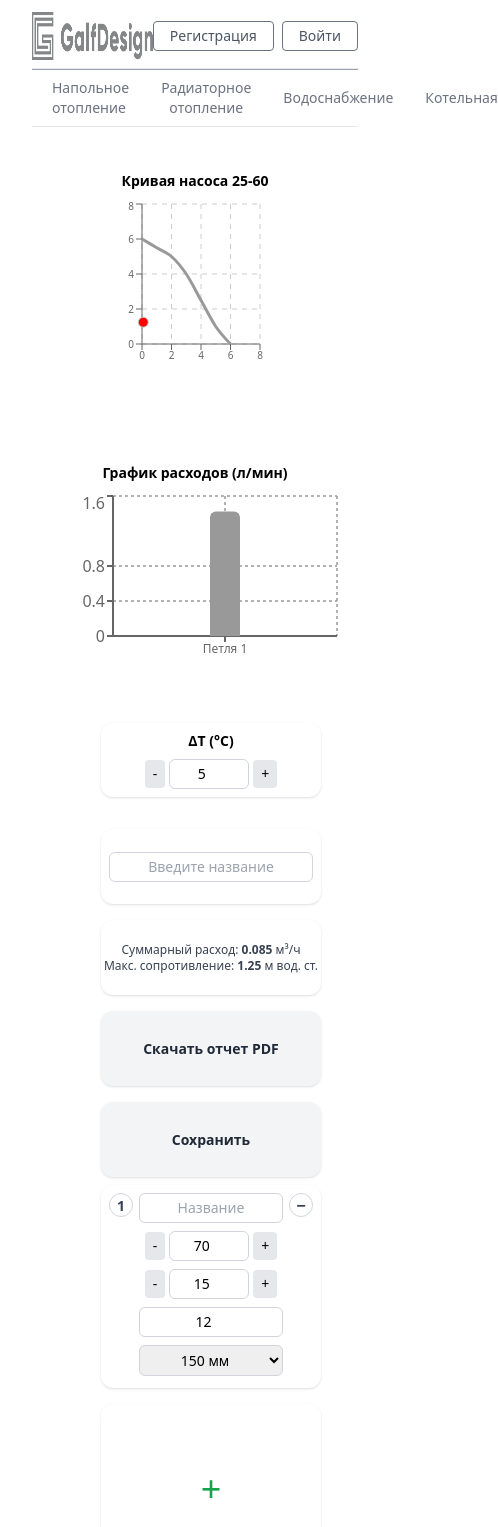
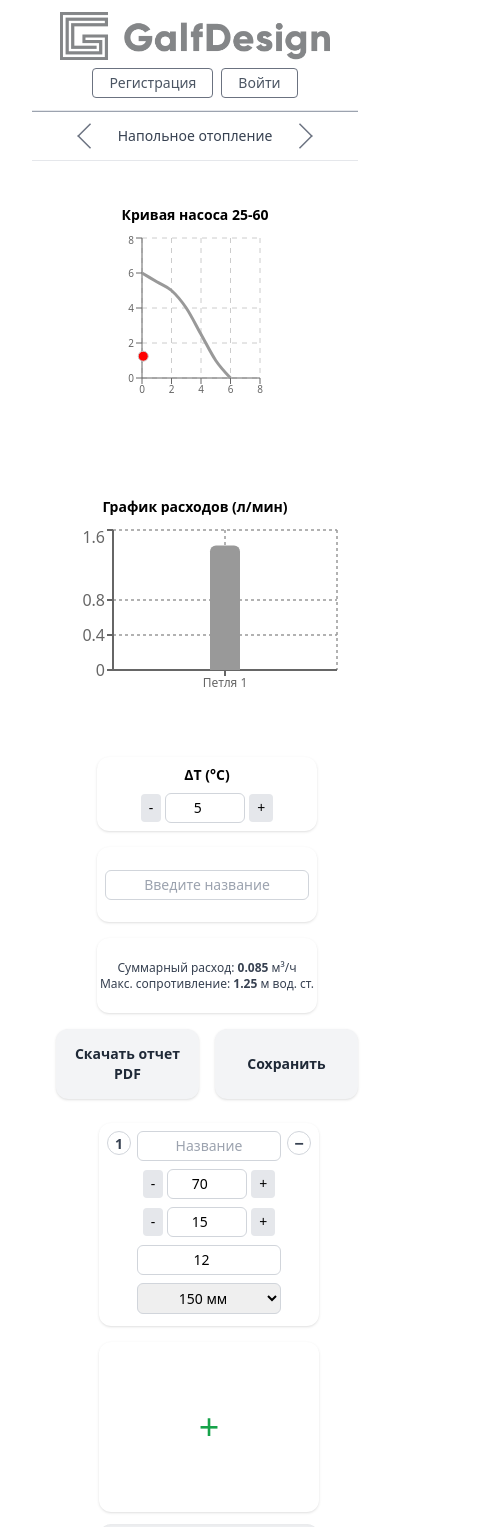
Before and after one commit to Vanequal/calculator, a React (Create React App) app: page / in a window 390 px wide. Shown: the top 1527 px of the page, 498 px wide, since content can reach past the window. Built offline with nearby package versions, Linux system fonts and the light colour scheme.

Commit message:
adaprive and send

```diff
--- a/src/components/AddProjectCard.js
+++ b/src/components/AddProjectCard.js
@@ -166,8 +166,8 @@ const AddProjectCard = () => {
                     {activeProjectId === proj.id && pdfList.length > 0 && (
                         <div className="ml-10 flex flex-col gap-1 mt-1">
                             {pdfList.map((pdf, idx) => (
+                                <div key={idx} className="flex items-center gap-2">
                                     <a
-                                    key={idx}
                                         href={pdf.url}
                                         target="_blank"
                                         rel="noreferrer"
@@ -175,6 +175,27 @@ const AddProjectCard = () => {
                                     >
                                         {pdf.name}
                                     </a>
+                                    <button
+                                        onClick={async () => {
+                                            if (navigator.share) {
+                                                try {
+                                                    await navigator.share({
+                                                        title: 'Документ проекта',
+                                                        text: 'Смотри файл:',
+                                                        url: pdf.url,
+                                                    });
+                                                } catch (err) {
+                                                    console.error('Ошибка при отправке:', err);
+                                                }
+                                            } else {
+                                                alert('Функция отправки недоступна на этом устройстве.');
+                                            }
+                                        }}
+                                        className="text-sm text-gray-600 border border-gray-400 px-2 py-0.5 rounded hover:bg-gray-100 transition"
+                                    >
+                                        Отправить
+                                    </button>
+                                </div>
                             ))}
                         </div>
                     )}
--- a/src/components/Header.js
+++ b/src/components/Header.js
@@ -1,5 +1,5 @@
-import React from 'react';
-import Logo from "../img/logo.png";
+import React, { useState } from 'react';
+import Logo from '../img/logo.png';
 import { useNavigate } from 'react-router-dom';
 import { useDispatch, useSelector } from 'react-redux';
 import { toggleAuthModal, setAuthMode, logout } from '../store/slices/authSlice';
@@ -9,15 +9,30 @@ const Header = () => {
   const dispatch = useDispatch();
   const navigate = useNavigate();
 
+  const navItems = [
+    { label: 'Напольное отопление', path: '/' },
+    { label: 'Радиаторное отопление', path: '/radiator' },
+    { label: 'Водоснабжение', path: '/water' },
+    { label: 'Котельная', path: '/boiler' },
+  ];
+  const [activeIndex, setActiveIndex] = useState(0);
+
+  const handlePrev = () => {
+    setActiveIndex((prev) => (prev - 1 + navItems.length) % navItems.length);
+  };
+  const handleNext = () => {
+    setActiveIndex((prev) => (prev + 1) % navItems.length);
+  };
+
   return (
     <header className="px-4 py-3 bg-gray w-full flex justify-center">
-        <div className="flex flex-col items-start w-full max-w-[1200px] px-4">
+      <div className="flex flex-col w-full max-w-[1200px] px-4">
 
-        <div className="flex items-center justify-between w-full mb-2">
-          <div className="flex items-center gap-3">
-            <img src={Logo} alt="Logo" className="w-15 h-12" />
-          </div>
-          <div className="flex gap-2 items-center">
+        {/* Верхняя часть: логотип + кнопки */}
+        <div className="flex flex-col sm:flex-row sm:items-center sm:justify-between items-center gap-2 mb-3">
+          <img src={Logo} alt="Logo" className="w-15 h-12" />
+
+          <div className="flex flex-wrap gap-2 items-center justify-center">
             {user ? (
               <>
                 <span className="text-sm text-gray-700 leading-none pt-[2px]">
@@ -61,20 +76,44 @@ const Header = () => {
           </div>
         </div>
 
-        <div className="relative w-full">
+        {/* DESKTOP nav */}
+        <div className="relative w-full hidden sm:flex flex-col">
           <hr className="h-[1.5px] w-full bg-gray-400" />
 
-          <div className="flex items-center text-sm text-gray-500 space-x-4 pl-5 py-2">
+          <div className="flex items-center text-sm text-gray-500 space-x-4 pl-2 py-2">
             <span className="cursor-pointer" onClick={() => navigate("/")}>Напольное отопление</span>
+            <div className="w-px h-9 bg-gray-400" />
+            <span>Радиаторное отопление</span>
+            <div className="w-px h-9 bg-gray-400" />
+            <span>Водоснабжение</span>
+            <div className="w-px h-9 bg-gray-400" />
+            <span>Котельная</span>
+          </div>
 
-            <div className="w-px h-9 bg-gray-400" />
-            <span className="text-center">Радиаторное отопление</span>
+          <hr className="h-[1.5px] w-full bg-gray-400" />
+        </div>
 
-            <div className="w-px h-9 bg-gray-400" />
-            <span className="text-center">Водоснабжение</span>
+        {/* MOBILE nav */}
+        <div className="sm:hidden w-full">
+          <hr className="h-[1.5px] w-full bg-gray-400" />
 
-            <div className="w-px h-9 bg-gray-400" />
-            <span className="text-center">Котельная</span>
+          <div className="flex items-center justify-center py-3 gap-4">
+            {/* Бумеранг влево */}
+            <button onClick={handlePrev} className="w-6 h-6">
+              <div className="w-full h-full border-t-2 border-r-2 border-gray-500 transform rotate-[-135deg] scale-75" />
+            </button>
+
+            <span
+              onClick={() => navigate(navItems[activeIndex].path)}
+              className="text-sm text-gray-700 font-medium cursor-pointer text-center"
+            >
+              {navItems[activeIndex].label}
+            </span>
+
+            {/* Бумеранг вправо */}
+            <button onClick={handleNext} className="w-6 h-6">
+              <div className="w-full h-full border-t-2 border-r-2 border-gray-500 transform rotate-[45deg] scale-75" />
+            </button>
           </div>
 
           <hr className="h-[1.5px] w-full bg-gray-400" />
--- a/src/components/LoopCardList.js
+++ b/src/components/LoopCardList.js
@@ -18,7 +18,7 @@ import {
 } from 'recharts';
 
 const TempDeltaCard = ({ value, onChange }) => (
-    <div className="bg-white shadow rounded-xl p-2 w-full max-w-[220px] mb-4">
+    <div className="bg-white shadow rounded-xl p-2 w-full max-w-[220px]">
         <div className="text-sm font-semibold text-center mb-2">ΔT (°C)</div>
         <div className="flex items-center justify-center gap-1">
             <button onClick={() => onChange(Math.max(2, value - 1))} className="px-2 py-1 text-sm bg-gray-200 rounded">-</button>
@@ -296,9 +296,10 @@ const LoopCardList = () => {
                 <FlowRateChartCard data={results} />
             </div>
 
-            <div className="flex flex-wrap justify-center sm:justify-start gap-4 items-start ml-8">
+            <div className="flex flex-wrap justify-center sm:justify-start gap-4 items-start pl-6">
                 <TempDeltaCard value={deltaT} onChange={setDeltaT} />
-                <div className="bg-white shadow rounded-xl p-2 w-full max-w-[220px] h-[75px] flex items-center justify-center">
+
+                <div className="bg-white shadow rounded-xl p-2 h-[75px] w-full max-w-[220px] flex items-center justify-center">
                     <input
                         type="text"
                         placeholder="Введите название"
@@ -307,7 +308,8 @@ const LoopCardList = () => {
                         className="border border-gray-300 rounded-md p-1 text-sm w-full text-center"
                     />
                 </div>
-                <div className="bg-white shadow rounded-xl w-full max-w-[220px] h-[75px] flex flex-col items-center justify-center">
+
+                <div className="bg-white shadow rounded-xl h-[75px] w-full max-w-[220px] flex flex-col items-center justify-center">
                     <div className="text-xs text-gray-700 text-center">
                         Суммарный расход: <b>{totalFlow.toFixed(3)}</b> м³/ч
                     </div>
@@ -316,6 +318,7 @@ const LoopCardList = () => {
                     </div>
                 </div>
 
+                <div className="flex gap-4 w-full justify-center sm:justify-start mb-4">
                     <button
                         onClick={() =>
                             generatePDF({
@@ -327,23 +330,23 @@ const LoopCardList = () => {
                                 projectName,
                             })
                         }
-                    className="bg-gray-100 text-gray-800 font-semibold text-sm rounded-xl px-4 py-3 w-full max-w-[220px] min-h-[75px] flex items-center justify-center transition duration-200 hover:bg-gray-200 shadow"
+                        className="bg-gray-100 text-gray-800 font-semibold text-sm rounded-xl px-3 py-3 min-h-[70px] w-full max-w-[340px] flex items-center justify-center transition duration-200 hover:bg-gray-200 shadow"
                     >
                         Скачать отчет PDF
                     </button>
 
-
                     <button
                         onClick={() => setShowSaveModal(true)}
-                    className="bg-gray-100 text-gray-800 font-semibold text-sm rounded-xl px-4 py-3 w-full max-w-[220px] min-h-[75px] flex items-center justify-center transition duration-200 hover:bg-gray-200 shadow"
+                        className="bg-gray-100 text-gray-800 font-semibold text-sm rounded-xl px-3 py-3 min-h-[70px] w-full max-w-[340px] flex items-center justify-center transition duration-200 hover:bg-gray-200 shadow"
                     >
                         Сохранить
                     </button>
-
+                </div>
             </div>
 
 
-            <div className="flex flex-wrap justify-center sm:justify-start gap-4 mb-3 ml-8 mt-2">
+
+            <div className="flex flex-wrap justify-center sm:justify-start gap-4 mb-3 ml-7 mt-2">
                 {cards.map((card, index) => (
                     <LoopCard key={index} index={index} data={card} updateData={updateCard} removeData={removeCard} />
                 ))}
@@ -355,7 +358,7 @@ const LoopCardList = () => {
                 </button>
             </div>
 
-            <div className="flex flex-wrap justify-center sm:justify-start gap-4 ml-8">
+            <div className="flex flex-wrap justify-center sm:justify-start gap-4 ml-7">
                 {results.map((res, index) => (
                     <ResultCard
                         key={index}
```
Lines whose indentation alone changed are shown as unchanged.
